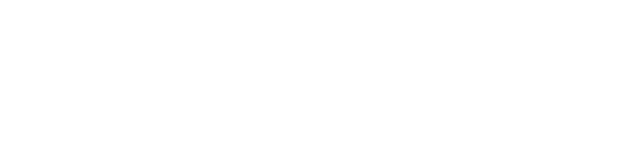
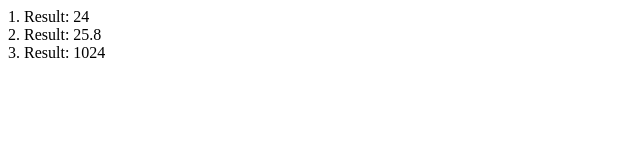
Before and after one commit to RusmanMarinchack/utd-test, a plain HTML site: page index.html in a window 1280 px wide. Shown: the whole page, without its empty margins (0-640 px from the left). Drawn offline with Linux system fonts and the light colour scheme.

Commit message:
finish task 2

```diff
--- a/index.html
+++ b/index.html
@@ -9,6 +9,10 @@
 </head>
 <body>
 
+    <div class="blockOne"></div>
+    <div class="blockTwo"></div>
+    <div class="blockThree"></div>
+
     <script src="./js/script.js"></script>
 </body>
 </html>
--- a/js/script.js
+++ b/js/script.js
@@ -1 +1,50 @@
 "use strict"
+
+const blockOne = document.querySelector('.blockOne');
+const blockTwo = document.querySelector('.blockTwo');
+const blockThree = document.querySelector('.blockThree');
+
+// Function 1
+function test1(a, b, c, e) {
+    if (e) {
+        return a + b + c + e
+    } else if (c) {
+        return a * b * c
+    } else if (b) {
+        return a - b
+    } else {
+        return a
+    }
+}
+blockOne.innerHTML = `1. Result: ${test1(2, 4, 10, 8)}`;
+
+// Function 2
+function test2(...list) {
+    let sumNum = 0;
+
+    if(list.length === 0) {
+        return 0
+    }
+
+    list.forEach(num => {
+        sumNum += num
+    })
+
+    return sumNum / list.length
+}
+blockTwo.innerHTML = `2. Result: ${test2(2, 10, 8, 10, 99)}`;
+
+// Function 3
+function calc(a, b) {
+    return Math.pow(a, b)
+}
+
+function nextStep(fun, a) {
+    return function (c) {
+        return fun(a, c)
+    }
+}
+
+const thirdStep = nextStep(calc, 2)
+
+blockThree.innerHTML = `3. Result: ${thirdStep(10)}`;
```
